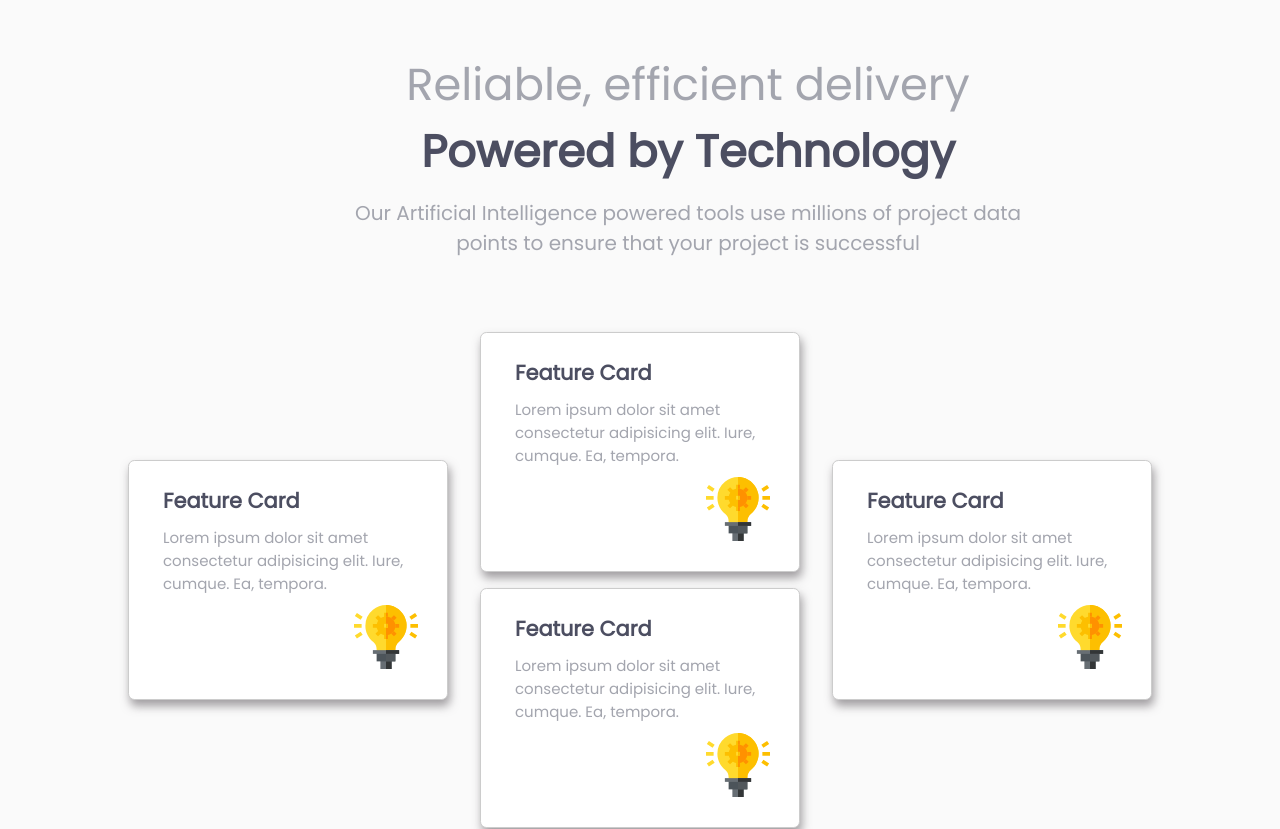
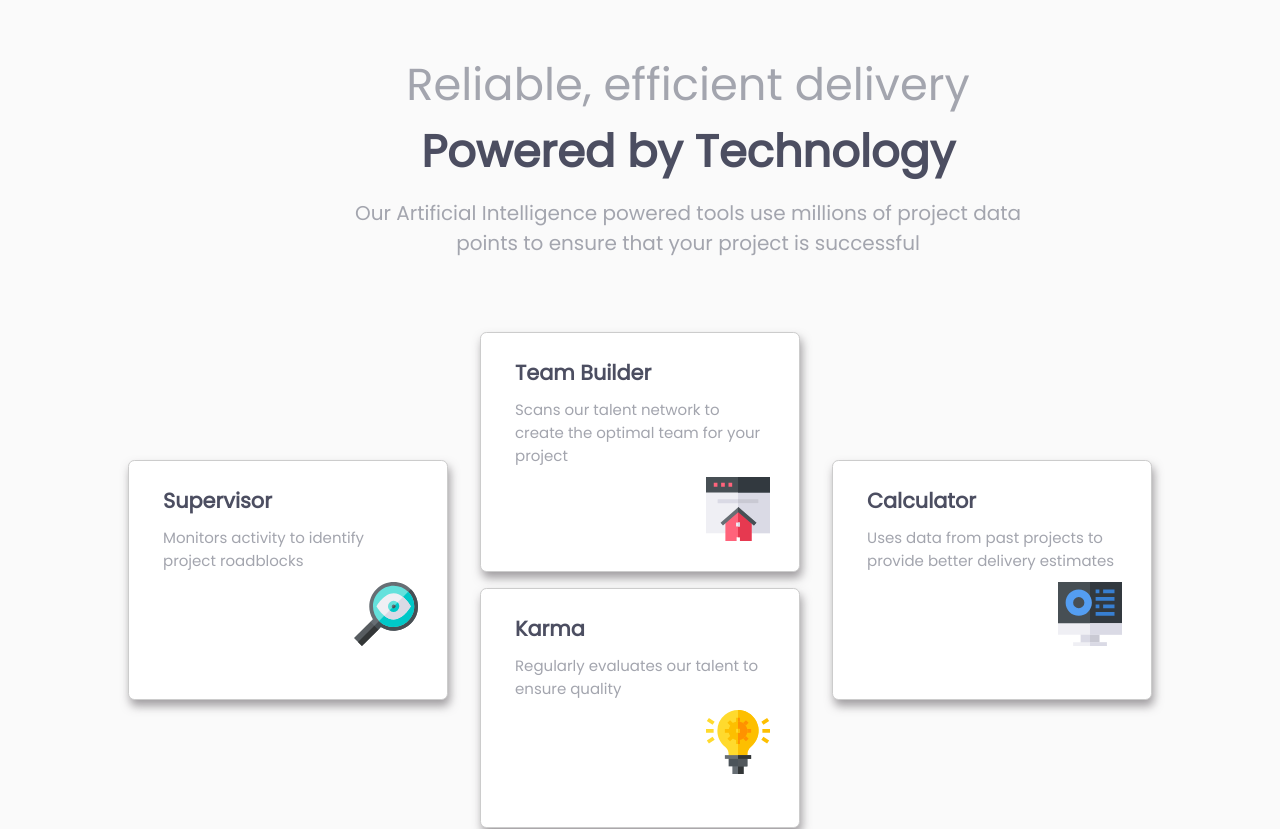
Before and after one commit to magbello157/react-workout, a React (Create React App) app in the folder four-card-feature/: page / in a window 1280 px wide. Shown: the top 829 px of the page. Built offline with nearby package versions, Linux system fonts and the light colour scheme.

Commit message:
add footer and layout content

```diff
--- a/four-card-feature/src/App.js
+++ b/four-card-feature/src/App.js
@@ -3,6 +3,10 @@ import './App.css';
 import PageHead from './components/PageHead';
 import Card from './components/Card';
 import Footer from './components/Footer';
+import supervisorImg from './images/icon-supervisor.svg';
+import teamBuilderImg from './images/icon-team-builder.svg';
+import karmaImg from './images/icon-karma.svg';
+import calculatorImg from './images/icon-calculator.svg';
 
 class App extends Component {
   render() {
@@ -11,6 +15,39 @@ class App extends Component {
       tagline1: 'Reliable, efficient delivery',
       tagline2: 'Powered by Technology',
       desc: "Our Artificial Intelligence powered tools use millions of project data points to ensure that your project is successful"
+    }
+
+    const card1 = {
+      title: 'Supervisor',
+      body: 'Monitors activity to identify project roadblocks',
+      image: supervisorImg,
+      alt: 'Supervisor Icon'
+    }
+
+    const card2 = {
+      title: 'Team Builder',
+      body: 'Scans our talent network to create the optimal team for your project',
+      image: teamBuilderImg,
+      alt: 'Team Builder Icon'
+    }
+
+    const card3 = {
+      title: 'Karma',
+      body: 'Regularly evaluates our talent to ensure quality',
+      image: karmaImg,
+      alt: 'Karma Icon'
+    }
+
+    const card4 = {
+      title: 'Calculator',
+      body: 'Uses data from past projects to provide better delivery estimates',
+      image: calculatorImg,
+      alt: 'Calculator Icon'
+    }
+
+    const footer = {
+      developer: 'Muhammad A.G. Bello',
+      portfolio: 'https://github.com/magbello157'
     }
 
     return (
@@ -22,19 +59,39 @@ class App extends Component {
         />
         <div className="card-section">
           <div>
-            <Card />
+            <Card
+              title={card1.title}
+              body={card1.body}
+              image={card1.image}
+              alt={card1.alt}
+            />
           </div>
           <div>
-            <Card />
-            <Card />
+            <Card
+              title={card2.title}
+              body={card2.body}
+              image={card2.image}
+              alt={card2.alt}
+            />
+            <Card
+              title={card3.title}
+              body={card3.body}
+              image={card3.image}
+              alt={card3.alt}
+            />
           </div>
           <div>
-            <Card />
+            <Card
+              title={card4.title}
+              body={card4.body}
+              image={card4.image}
+              alt={card4.alt}
+            />
           </div>
         </div>
         <Footer
-          dev='Muhammad A.G. Bello'
-          portfolio='https://github.com/magbello157'
+          dev={footer.developer}
+          portfolio={footer.portfolio}
         />
       </div>
     );
```
